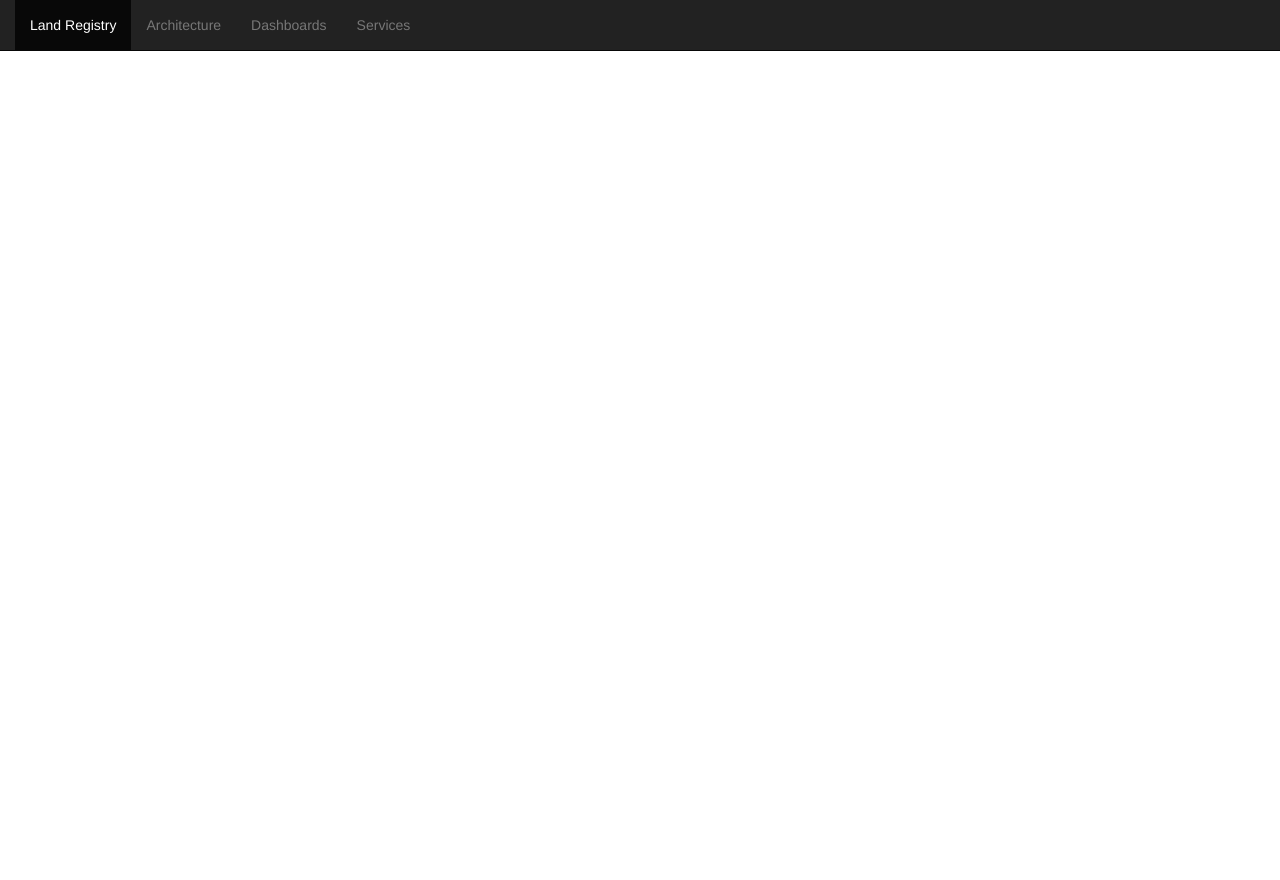
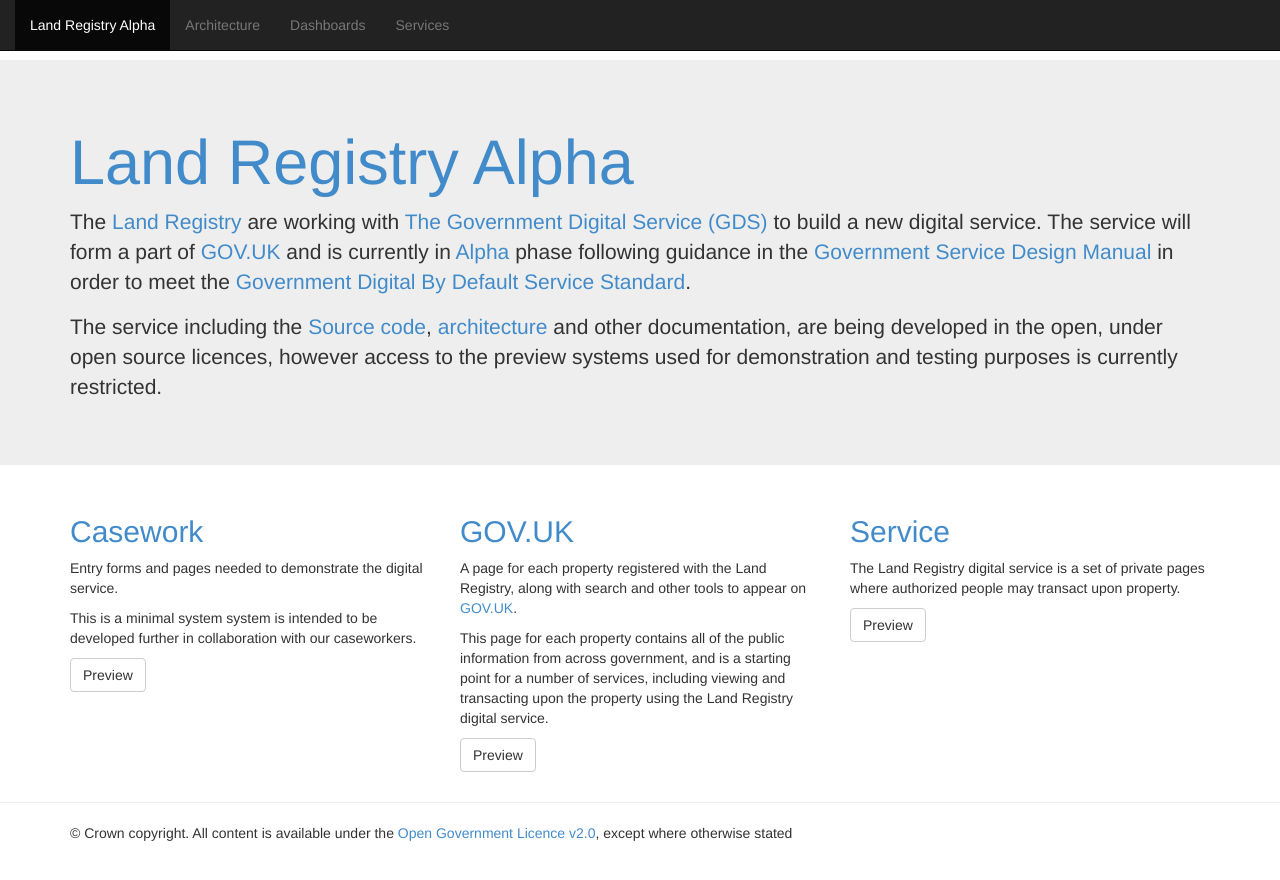
Before and after one commit to ztrelease/landregistry.github.io, a Jekyll site: the page built from index.html, in a window 1280 px wide. Shown: the top 880 px of the page. Built offline with Jekyll 4.4.1, drawn with Linux system fonts in a browser that asks for light colours.

Commit message:
Index page links to preview service

```diff
--- a/_includes/footer.html
+++ b/_includes/footer.html
@@ -1,2 +1,6 @@
+<hr>
 <footer class="site-footer">
+<div class="container">
+    <p>© Crown copyright.  All content is available under the <a href="https://www.nationalarchives.gov.uk/doc/open-government-licence/version/2/">Open Government Licence v2.0</a>, except where otherwise stated</p>
+</div>
 </footer>
--- a/_includes/head.html
+++ b/_includes/head.html
@@ -1,4 +1,6 @@
 <head>
+
+  <meta charset="utf-8">
 
   <link href="{{ site.baseurl }}/css/bootstrap.css" rel="stylesheet">
 
--- a/_includes/header.html
+++ b/_includes/header.html
@@ -5,7 +5,7 @@
         <div class="collapse navbar-collapse">
           <ul class="nav navbar-nav">
 
-            <li{% if page.url == "/" %} class="active"{% endif %}><a href="{{site.baseurl}}/" class="active">Land Registry</a></li>
+            <li{% if page.url == "/" %} class="active"{% endif %}><a href="{{site.baseurl}}/" class="active">Land Registry Alpha</a></li>
 
   {% for node in site.pages %}
     {% if node.title != 'Index' %}
--- a/index.html
+++ b/index.html
@@ -2,3 +2,38 @@
 layout: default
 title: Index
 ---
+
+<div class="jumbotron">
+  <div class="container">
+    <h1><a href="/">Land Registry Alpha</a></h1>
+    <p>The <a href="https://www.gov.uk/government/organisations/land-registry">Land Registry</a> are working with <a href="https://www.gov.uk/government/organisations/government-digital-service">The Government Digital Service (GDS)</a> to build a new digital service. The service will form a part of <a href=https://www.gov.uk">GOV.UK</a> and is currently in <a href="https://www.gov.uk/service-manual/phases/alpha.html">Alpha</a> phase following guidance in the <a href="https://www.gov.uk/service-manual">Government Service Design Manual</a> in order to meet the <a href="https://www.gov.uk/service-manual/digital-by-default">Government Digital By Default Service Standard</a>.</p>
+    <p>The service including the <a href="/source/">Source code</a>, <a href="/architecture/">architecture</a> and other documentation, are being developed in the open, under open source licences, however access to the preview systems used for demonstration and testing purposes is currently restricted.</p>
+  </div>
+</div>
+
+<div class="container">
+  <div class="row">
+
+    <div class="col-md-4">
+      <h2><a href="http://casework.landregistryconcept.co.uk">Casework</a></h2>
+      <p>Entry forms and pages needed to demonstrate the digital service.</p>
+      <p>This is a minimal system system is intended to be developed further in collaboration with our caseworkers.</p>
+      <p><a class="btn btn-default" href="http://casework.landregistryconcept.co.uk" role="button">Preview</a></p>
+    </div>
+
+    <div class="col-md-4">
+      <h2><a href="http://www.gov.uk.landregistryconcept.co.uk">GOV.UK</a></h2>
+      <p>A page for each property registered with the Land Registry, along with search and other tools to appear on <a href="https://www.gov.uk">GOV.UK</a>.</p>
+      <p>This page for each property contains all of the public information from across government, and is a starting point for a number of services, including viewing and transacting upon the property using the Land Registry digital service.</p>
+      <p><a class="btn btn-default" href="http://www.gov.uk.landregistryconcept.co.uk" role="button">Preview</a></p>
+    </div>
+
+    <div class="col-md-4">
+      <h2><a href="http://land.service.gov.uk.landregistryconcept.co.uk">Service</a></h2>
+      <p>The Land Registry digital service is a set of private pages where authorized people may transact upon property.</p>
+      <p><a class="btn btn-default" href="http://land.service.gov.uk.landregistryconcept.co.uk" role="button">Preview</a></p>
+    </div>
+
+
+  </div>
+</div>
```
